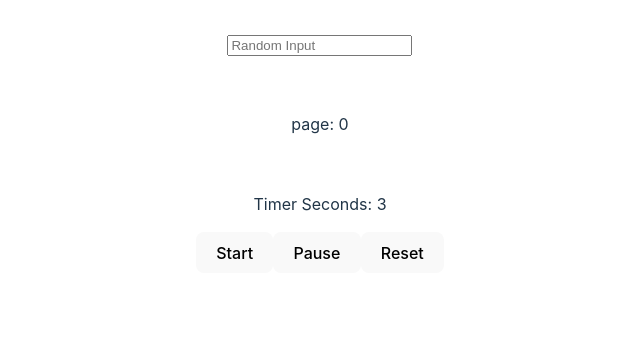
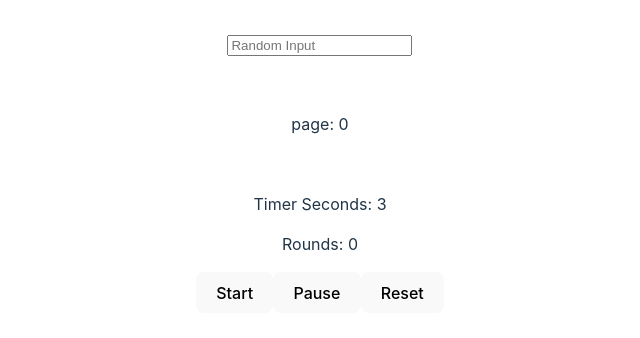
Before and after one commit to oleivahn/simple-timer, a React (Vite) app: page / in a window 1280 px wide. Shown: the top 338 px of the page, without its empty margins (320-960 px from the left). Built offline with nearby package versions, Linux system fonts and the light colour scheme.

Commit message:
Fixed the round counter

```diff
--- a/src/App.jsx
+++ b/src/App.jsx
@@ -37,7 +37,7 @@ function App() {
       {/* <StopWatch />  */}
       <Timer
         handlePageNumber={handlePageNumber}
-        pageNumber
+        pageNumber={pageNumber}
         resetPageNumber={resetPageNumber}
         />
     </div>
--- a/src/components/Timer.jsx
+++ b/src/components/Timer.jsx
@@ -6,12 +6,19 @@ const Timer = ({handlePageNumber, pageNumber, resetPageNumber}) => {
 
   // Safeguard for the timer
   useEffect(() => {
+    if (pageNumber === 3) {
+      pauseTimer();
+      return
+    }
+
     if(seconds < 0) {
       resetTimer();
       handlePageNumber();
       startTimer();
     }
-  },[seconds]);
+  },[seconds, pageNumber]);
+
+
 
   // TODO: Stop the timer after a set number of rounds
   // FIXME: This doesnt stop the timer when i need it to
@@ -24,6 +31,7 @@ const Timer = ({handlePageNumber, pageNumber, resetPageNumber}) => {
 
 
   const startTimer = () => {
+
     if(!timerId.current) {
       timerId.current = setInterval(() => {
         setSeconds(prev => prev - 1);
@@ -48,6 +56,7 @@ const Timer = ({handlePageNumber, pageNumber, resetPageNumber}) => {
   return (
     <div>
       <p>Timer Seconds: {seconds}</p>
+      <p>Rounds: {pageNumber}</p>
       <button onClick={startTimer}>Start</button>
       <button onClick={pauseTimer}>Pause</button>
       <button onClick={resetTimer}>Reset</button>
```
